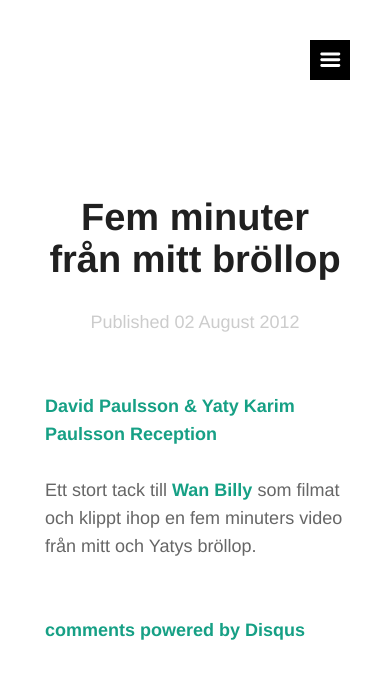
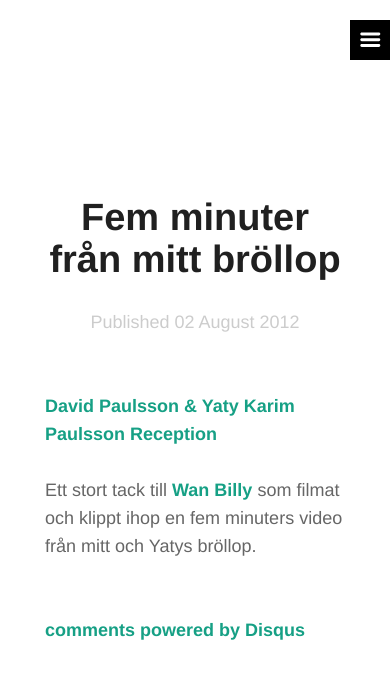
Before and after one commit to davidpaulsson/davidpaulsson.se, a Jekyll site: the page built from _posts/2012-08-02-fem-minuter-fran-mitt-brollop.md, in a window 390 px wide. Shown: the top 679 px of the page. Built offline with Jekyll 4.4.1, drawn with Linux system fonts in a browser that asks for light colours; nearby versions of some CDN libraries; comment, search, counter and statistics services are not loaded.

Commit message:
-webkit-overflow-scrolling: touch; to fix stupid iPhone scroll

```diff
--- a/_includes/header.html
+++ b/_includes/header.html
@@ -5,8 +5,17 @@
 		<meta http-equiv="X-UA-Compatible" content="IE=edge,chrome=1">
 		<title>{{ page.title }}</title>
 		<meta name="viewport" content="width=device-width">
+
+		<meta content="{{ site.name }}" property="og:site_name">
+		{% if page.title %}<meta content="{{ page.title }}" property="og:title">{% else %}<meta content="{{ site.title }}" property="og:title">{% endif %}
+		{% if page.title %}<meta content="article" property="og:type">{% else %}<meta content="website" property="og:type">{% endif %}
+		{% if page.description %}<meta content="{{ page.description }}" property="og:description">{% else %}<meta content="{{ site.description }}" property="og:description">{% endif %}
+		{% if page.url %}<meta content="{{ site.url }}{{ page.url }}" property="og:url">{% endif %}
+		{% if page.date %}<meta content="{{ page.date | date_to_xmlschema }}" property="article:published_time">{% endif %}
+		{% if page.image %}<meta content="{{ site.url }}/img/posts/{{ page.image }}" property="og:image">{% else %}<meta content="{{ site.url }}/img/davidpaulsson.png" property="og:image">{% endif %}
+
 		<link rel="alternate" type="application/rss+xml" title="{{ site.name }}" href="{{ site.url }}/feed.xml">
-		<link href="/css/screen.css?v={{ site.time | date: '%y%m%d%H%M%S' }}" media="screen, projection" rel="stylesheet" type="text/css" />
+		<link href="/css/screen.css?v{{ site.time | date: '%y%m%d%H%M%S' }}" media="screen, projection" rel="stylesheet" type="text/css" />
 		<style media="print" type="text/css">
 			body {
 			  font-family: Georgia, serif;
--- a/css/screen.css
+++ b/css/screen.css
@@ -73,6 +73,7 @@ html {
   text-rendering: optimizeLegibility;
   -webkit-font-smoothing: antialiased;
   overflow-x: hidden;
+  -webkit-overflow-scrolling: touch;
   height: 100%;
 }
 
@@ -82,6 +83,7 @@ body {
   font-family: "aktiv-grotesk-std", "Helvetica Neue", Helvetica, Arial, sans-serif;
   height: 100%;
   overflow-x: hidden;
+  -webkit-overflow-scrolling: touch;
 }
 
 img {
@@ -390,8 +392,8 @@ h1.title a {
   text-indent: -999em;
   height: 40px;
   width: 40px;
-  top: 40px;
-  right: 40px;
+  top: 20px;
+  right: 0;
 }
 
 .no-svg .menu-toggle {
--- a/sass/bits/_general.scss
+++ b/sass/bits/_general.scss
@@ -7,6 +7,7 @@ html {
 	text-rendering: optimizeLegibility; // Improve kerning pairs. Caution: Webkit gets funny with this sometimes
 	-webkit-font-smoothing: antialiased; // Improve (or in some cases screw with) safari's legibility somewhat
 	overflow-x: hidden;
+	-webkit-overflow-scrolling: touch;
 	height: 100%;
 }
 
@@ -16,6 +17,7 @@ body {
 	font-family: $font-stack;
 	height: 100%;
 	overflow-x: hidden;
+	-webkit-overflow-scrolling: touch;
 }
 
 // Remove the stupid gap beneath images
--- a/sass/bits/_header.scss
+++ b/sass/bits/_header.scss
@@ -96,8 +96,8 @@ h1.title {
 	text-indent: -999em;
 	height: 40px;
 	width: 40px;
-	top: 40px;
-	right: 40px;
+	top: 20px;
+	right: 0;
 }
 .no-svg .menu-toggle {
 	background-image: url(../img/menu.png);
```
